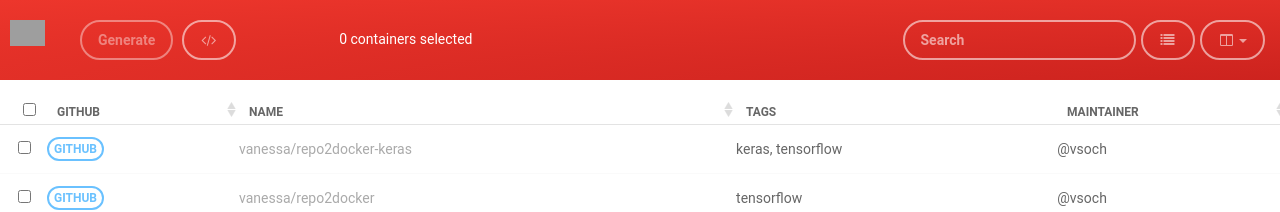
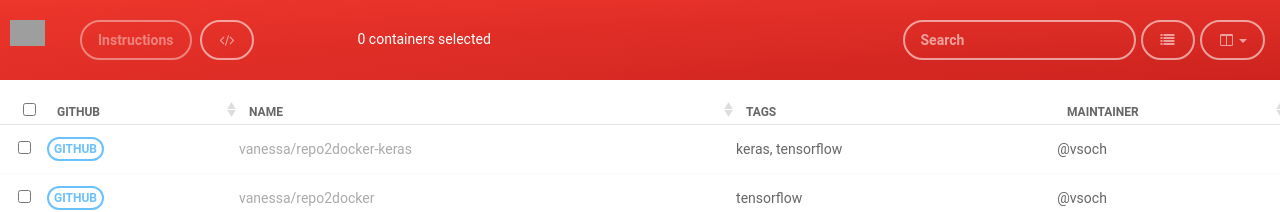
Before and after one commit to vsoch/containershare, a Jekyll site: the page built from docs/pages/index.md, in a window 1280 px wide. Shown: the top 212 px of the page. Built offline with Jekyll 4.4.1, drawn with Linux system fonts in a browser that asks for light colours; nearby versions of some CDN libraries.

Commit message:
updating button

```diff
--- a/docs/_includes/table.html
+++ b/docs/_includes/table.html
@@ -8,8 +8,8 @@
             <a href="https://vsoch.github.io/lessons">
                 <img src="https://vsoch.github.io/lessons/assets/img/logo-book.png"
                      style="width:35px; margin-right:30px;float:left"></a></span>
-            <a href="https://vsoch.github.io/lessons">
-            <button id="generateBtn" class="btn btn-default">Generate</button>
+            <a href="https://www.github.com/vsoch/repo2docker-containers">
+            <button id="generateBtn" class="btn btn-default">Instructions</button>
             </a>
             <button id="experimentBtn" class="btn btn-default"><i class="fa fa-code"></i></button>
             <span style="color:white;margin-left:100px" id="message"></span>
```
